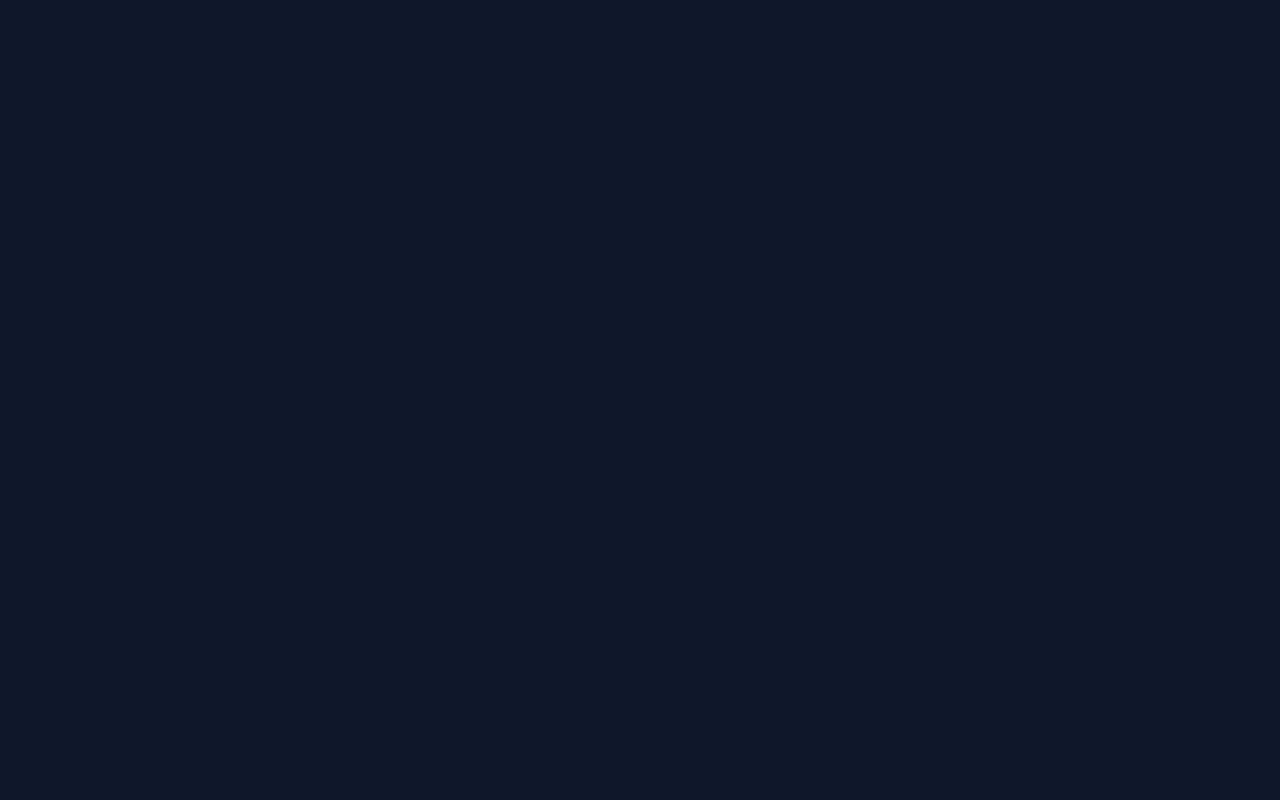
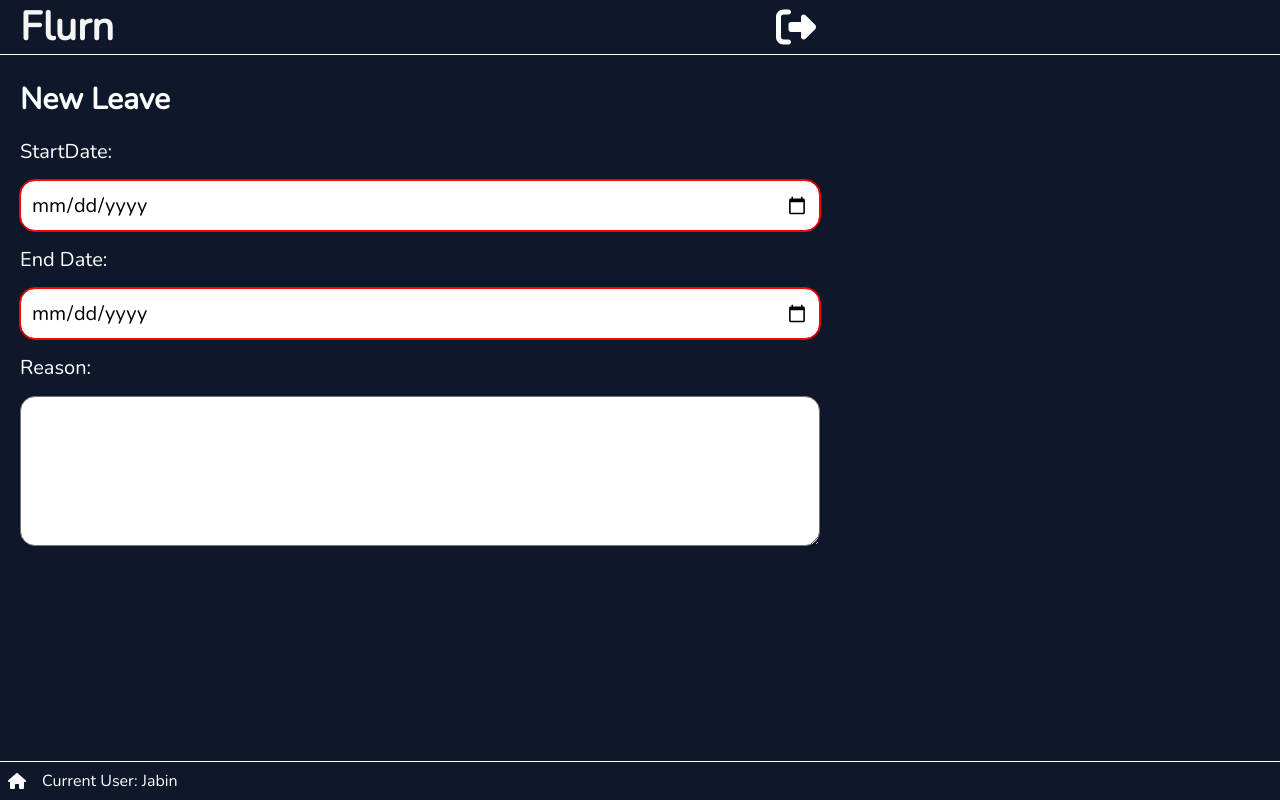
Before and after one commit to jabin-v/Flurn-leave-management, a React (Create React App) app: page /dash/leave/new in a window 1280 px wide. Built offline with nearby package versions, Linux system fonts and the light colour scheme.

Commit message:
add edit leave and update leave

```diff
--- a/src/App.js
+++ b/src/App.js
@@ -10,6 +10,8 @@ import NewUserForm from './features/user/NewUser';
 import LeavesList from './features/leaves/LeavesList';
 import { fetchLeaves } from './features/leaves/leavesSlice';
 import { store } from './app/store';
+import NewLeave from './features/leaves/NewLeave';
+import EditLeave from './features/leaves/EditLeave';
 
 function App() {
 
@@ -22,6 +24,8 @@ function App() {
 
         <Route path="dash" element={<DashLayout />}>
           <Route index element={<LeavesList/>}/>
+          <Route path='leave/new' element={<NewLeave/>}/>
+          <Route path='leave/:leaveId' element={<EditLeave/>}/>
 
           <Route path="users">
               <Route path="new" element={<NewUserForm />} />
--- /dev/null
+++ b/src/features/leaves/EditLeave.js
@@ -0,0 +1,114 @@
+import { useState, useEffect } from "react"
+import { useNavigate, useParams } from "react-router-dom"
+// import { useAddNewNoteMutation } from "./notesApiSlice"
+import { FontAwesomeIcon } from '@fortawesome/react-fontawesome'
+import { faSave } from "@fortawesome/free-solid-svg-icons"
+import { useDispatch, useSelector } from "react-redux"
+import { addNewLeave, selectLeaveById, updateLeave } from "./leavesSlice"
+
+const EditLeave = () => {
+
+    const { leaveId } = useParams()
+
+    const leave = useSelector((state) => selectLeaveById(state, Number(leaveId)))
+
+    console.log(leave)
+
+    const navigate = useNavigate()
+
+    const [startDate, setStartDate] = useState(leave?.start_date)
+    const [endDate, setEndDate] = useState(leave?.end_date)
+    const [reason, setReason] = useState(leave?.reason)
+    const [addRequestStatus, setAddRequestStatus] = useState('idle')
+
+    const dispatch=useDispatch()
+
+
+    // useEffect(() => {
+    //     if (isSuccess) {
+    //         setTitle('')
+    //         setText('')
+    //         setUserId('')
+    //         navigate('/dash/notes')
+    //     }
+    // }, [isSuccess, navigate])
+
+    const onStartDateChanged = e =>setStartDate(e.target.value)
+    const onEndDateChanged = e => setEndDate(e.target.value)
+    const validStartDate = !startDate || new Date(startDate).getTime() <= new Date().getTime() ? "form__input--incomplete" : ''
+    const validEndDate = !endDate || new Date(endDate).getTime() <= new Date().getTime() ||new Date(endDate).getTime() < new Date(startDate).getTime() ? "form__input--incomplete" : ''
+
+    const canSave = [startDate, endDate,!validEndDate,!validStartDate].every(Boolean) && addRequestStatus === 'idle'
+
+    const onSaveNoteClicked = async (e) => {
+        e.preventDefault()
+        if (canSave) {
+            if (canSave) {
+                try {
+                    setAddRequestStatus('pending')
+                    dispatch(updateLeave({start_date:startDate,end_date:endDate,id:Number(leaveId)})).unwrap()
+
+                    // setTitle('')
+                    // setContent('')
+                    // setUserId('')
+                    navigate('/dash')
+                } catch (err) {
+                    console.error('Failed to save the post', err)
+                } finally {
+                    setAddRequestStatus('idle')
+                }
+            }
+        }
+    }
+
+
+
+    const content = (
+        <>
+            {/* <p >{error?.data?.message}</p> */}
+
+            <form className="form" onSubmit={onSaveNoteClicked}>
+                <div className="form__title-row">
+                    <h2>Edit Leave</h2>
+                    <div className="form__action-buttons">
+                        <button
+                            className="icon-button"
+                            title="Save"
+                            disabled={!canSave}
+                        >
+                            <FontAwesomeIcon icon={faSave} />
+                        </button>
+                    </div>
+                </div>
+                <label className="form__label" htmlFor="startDate">
+                    StartDate:</label>
+                <input
+                    className={`form__input ${validStartDate} `}
+                    id="startDate"
+                    name="startDate"
+                    type="date"
+                    autoComplete="off"
+                    value={startDate}
+                    onChange={onStartDateChanged}
+                />
+                <label className="form__label" htmlFor="endDate">
+                    End Date:</label>
+                <input
+                    className={`form__input ${validEndDate}`}
+                    id="endDate"
+                    name="endDate"
+                    type="date"
+                    autoComplete="off"
+                    value={endDate}
+                    onChange={onEndDateChanged}
+                />
+
+
+            </form>
+        </>
+    )
+
+    return content
+}
+
+export default EditLeave
--- a/src/features/leaves/Leave.js
+++ b/src/features/leaves/Leave.js
@@ -28,7 +28,7 @@ const days=getDaysDiffBetweenDates(new Date(data.start_date), new Date(data.end_
 
         // const updated = new Date(note.updatedAt).toLocaleString('en-US', { day: 'numeric', month: 'long' })
 
-        const handleEdit = () => navigate(`/dash/dash/${leaveId}`)
+        const handleEdit = () => navigate(`/dash/leave/${leaveId}`)
 
         return (
             <tr className="table__row">
--- a/src/features/leaves/LeavesList.js
+++ b/src/features/leaves/LeavesList.js
@@ -4,6 +4,7 @@ import { fetchLeaves, fetchLeavesWithFilter, selectAllLeaves } from "./leavesSli
 import Leave from "./Leave"
 import DateRangePickerComp from "../../components/dateRangePicker/DateRangePickerComp";
 import { addDays } from 'date-fns'
+import { Link } from "react-router-dom";
 const LeavesList = () => {
   const dispatch = useDispatch();
 
@@ -115,13 +116,14 @@ return (
     <span className="btn-filter green" onClick={()=>applyFilter("6 month")}>Last 6 Month</span>
     <span className="btn-filter" onClick={()=>applyFilter("1 year")}>Last 1 Year</span>
     <span className="btn-filter green" onClick={()=>applyFilter("reset")}>Reset</span>
+    <Link to="/dash/leave/new" className="btn-filter green" onClick={()=>applyFilter("reset")}>Apply for a new Leave</Link>
 
 
 
 </div>
 </div>
 
-    {content}
+    {!leaves ?"You are tooo commited to your job go and enjoy sometime with your fam!!" :content}
 
     </>)
 };
--- /dev/null
+++ b/src/features/leaves/NewLeave.js
@@ -0,0 +1,119 @@
+import { useState, useEffect } from "react"
+import { useNavigate } from "react-router-dom"
+// import { useAddNewNoteMutation } from "./notesApiSlice"
+import { FontAwesomeIcon } from '@fortawesome/react-fontawesome'
+import { faSave } from "@fortawesome/free-solid-svg-icons"
+import { useDispatch } from "react-redux"
+import { addNewLeave } from "./leavesSlice"
+
+const NewLeave = () => {
+
+    const navigate = useNavigate()
+
+    const [startDate, setStartDate] = useState('')
+    const [endDate, setEndDate] = useState('')
+    const [reason, setReason] = useState('')
+    const [addRequestStatus, setAddRequestStatus] = useState('idle')
+
+    const dispatch=useDispatch()
+
+
+    // useEffect(() => {
+    //     if (isSuccess) {
+    //         setTitle('')
+    //         setText('')
+    //         setUserId('')
+    //         navigate('/dash/notes')
+    //     }
+    // }, [isSuccess, navigate])
+
+    const onStartDateChanged = e =>setStartDate(e.target.value)
+    const onEndDateChanged = e => setEndDate(e.target.value)
+    const onTextChanged = e => setReason(e.target.value)
+    const validStartDate = !startDate ? "form__input--incomplete" : ''
+    const validEndDate = !endDate ||new Date(endDate).getTime() < new Date(startDate).getTime() ? "form__input--incomplete" : ''
+
+    const canSave = [startDate, endDate,!validEndDate,!validStartDate].every(Boolean) && addRequestStatus === 'idle'
+
+    const onSaveNoteClicked = async (e) => {
+        e.preventDefault()
+        if (canSave) {
+            if (canSave) {
+                try {
+                    setAddRequestStatus('pending')
+                    dispatch(addNewLeave({start_date:startDate,end_date:endDate,reason })).unwrap()
+
+                    // setTitle('')
+                    // setContent('')
+                    // setUserId('')
+                    navigate('/dash')
+                } catch (err) {
+                    console.error('Failed to save the post', err)
+                } finally {
+                    setAddRequestStatus('idle')
+                }
+            }
+        }
+    }
+
+
+
+    const content = (
+        <>
+            {/* <p >{error?.data?.message}</p> */}
+
+            <form className="form" onSubmit={onSaveNoteClicked}>
+                <div className="form__title-row">
+                    <h2>New Leave</h2>
+                    <div className="form__action-buttons">
+                        <button
+                            className="icon-button"
+                            title="Save"
+                            disabled={!canSave}
+                        >
+                            <FontAwesomeIcon icon={faSave} />
+                        </button>
+                    </div>
+                </div>
+                <label className="form__label" htmlFor="startDate">
+                    StartDate:</label>
+                <input
+                    className={`form__input ${validStartDate} `}
+                    id="startDate"
+                    name="startDate"
+                    type="date"
+                    autoComplete="off"
+                    value={startDate}
+                    onChange={onStartDateChanged}
+                />
+                <label className="form__label" htmlFor="endDate">
+                    End Date:</label>
+                <input
+                    className={`form__input ${validEndDate}`}
+                    id="endDate"
+                    name="endDate"
+                    type="date"
+                    autoComplete="off"
+                    value={endDate}
+                    onChange={onEndDateChanged}
+                />
+
+                <label className="form__label" htmlFor="text">
+                    Reason:</label>
+                <textarea
+                     className={`form__input form__input--text`}
+                    id="text"
+                    name="text"
+                    value={reason}
+                    onChange={onTextChanged}
+                />
+
+
+            </form>
+        </>
+    )
+
+    return content
+}
+
+export default NewLeave
--- a/src/features/leaves/leavesSlice.js
+++ b/src/features/leaves/leavesSlice.js
@@ -22,6 +22,10 @@ export const fetchLeavesWithFilter = createAsyncThunk('leaves/fetchLeavesWithFil
 
     const startDate=format(data[0].startDate,"yyyy-MM-dd");
     const endDate=format(data[0].endDate,"yyyy-MM-dd");
+
+
+    console.log(startDate)
+    console.log(endDate)
     const { auth } = getState();
     const config = {
         headers: {
@@ -41,7 +45,7 @@ export const fetchLeavesWithFilter = createAsyncThunk('leaves/fetchLeavesWithFil
 })
 
 
-export const addNewLeave = createAsyncThunk('leaves/addNewLeave', async (initialPost,{ getState, rejectWithValue }) => {
+export const addNewLeave = createAsyncThunk('leaves/addNewLeave', async ({start_date,end_date,reason},{ getState, rejectWithValue }) => {
 
     const { auth } = getState();
     const config = {
@@ -50,7 +54,9 @@ export const addNewLeave = createAsyncThunk('leaves/addNewLeave', async (initial
           apikey:"eyJhbGciOiJIUzI1NiIsInR5cCI6IkpXVCJ9.eyJpc3MiOiJzdXBhYmFzZSIsInJlZiI6ImRrZ2ljZ2d1cG5yeGxkd3ZrZWZ0Iiwicm9sZSI6ImFub24iLCJpYXQiOjE2NjYwMDI4ODMsImV4cCI6MTk4MTU3ODg4M30.BLLinQ9VEK8_T-JE22WOidlJs_0TFhOb1n3zkSVc7eg"
         },
       };
-    const response = await axios.post(BASE_URL, initialPost,config)
+
+
+    const response = await axios.post(BASE_URL,{start_date,end_date,reason},config)
     console.log(response)
     // return response.data
 })
@@ -59,7 +65,11 @@ export const addNewLeave = createAsyncThunk('leaves/addNewLeave', async (initial
 export const updateLeave = createAsyncThunk('leaves/updateLeave', async (initialPost,{ getState, rejectWithValue }) => {
     const { auth } = getState();
 
-    const { id } = initialPost;
+    const { id,start_date,end_date } = initialPost;
+
+
+
+    console.log(initialPost)
 
     const config = {
         headers: {
@@ -70,8 +80,9 @@ export const updateLeave = createAsyncThunk('leaves/updateLeave', async (initial
     console.log(initialPost)
 
     try {
-        const response = await axios.patch(`?id=eq.${id}`, initialPost,config)
-        return response.data
+        const response = await axios.patch(`${BASE_URL}?id=eq.${id}`,initialPost,config)
+        // return response.data
+        console.log(response)
     } catch (err) {
         //return err.message;
         return initialPost; // only for testing Redux!
@@ -131,24 +142,24 @@ const leavesSlice = createSlice({
                 state.error = action.error.message
               })
 
-              .addCase(addNewLeave.fulfilled, (state, action) => {
-                console.log(action.payload)
-                // state.data.push(action.payload)
+              // .addCase(addNewLeave.fulfilled, (state, action) => {
+              //   console.log(action.payload)
+              //   // state.data.push(action.payload)
 
-              })
+              // })
 
-              .addCase(updateLeave.fulfilled, (state, action) => {
+            //   .addCase(updateLeave.fulfilled, (state, action) => {
 
-                console.log(action.payload)
-                if (!action.payload?.id) {
-                    console.log('Update could not complete')
-                    console.log(action.payload)
-                    return;
-                }
-                const { id } = action.payload;
-                const leaves = state.data.filter(leave => leave.id !== id);
-                state.data = [...leaves, action.payload];
-            })
+            //     console.log(action.payload)
+            //     if (!action.payload?.id) {
+            //         console.log('Update could not complete')
+            //         console.log(action.payload)
+            //         return;
+            //     }
+            //     const { id } = action.payload;
+            //     const leaves = state.data.filter(leave => leave.id !== id);
+            //     state.data = [...leaves, action.payload];
+            // })
 
     }
 
```
